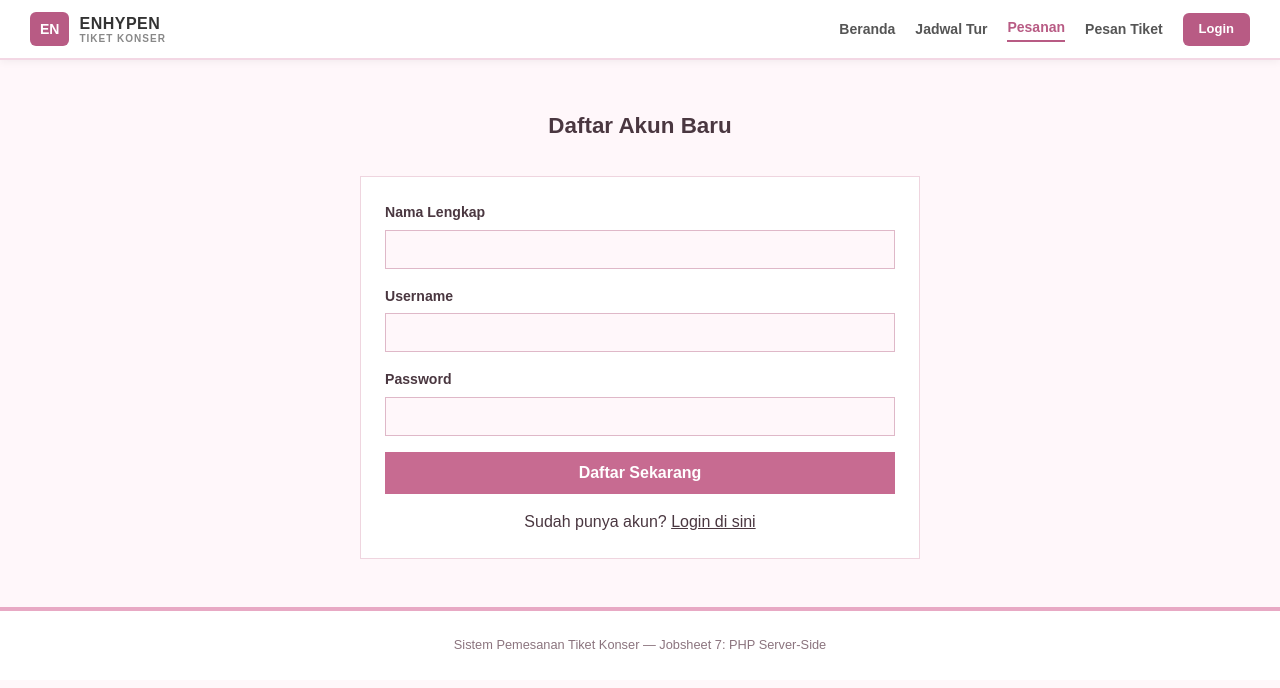
After one commit to pinkannanda/pemrogramanweb2026, a PHP site: page /auth/register.php in a window 1280 px wide. The commit adds this page. Shown: the top 688 px of the page. Run offline with PHP 8.4, Linux system fonts and the light colour scheme; data that the repository does not hold is empty.

Commit message:
Jobsheet10

```diff
--- /dev/null
+++ b/enhypen-tiket/auth/register.php
@@ -0,0 +1,44 @@
+<?php
+session_start();
+require __DIR__ . '/../includes/functions.php';
+
+$flash = ambilFlash();
+$old   = ambilOldInput();
+
+$pageTitle = 'Registrasi Akun';
+include __DIR__ . '/../includes/header.php';
+?>
+
+<main class="container">
+  <section class="section">
+    <div class="section-head section-head-center">
+      <h2>Daftar Akun Baru</h2>
+    </div>
+
+    <?php if ($flash): ?>
+      <p class="flash flash-<?= h($flash['type']) ?>"><?= h($flash['pesan']) ?></p>
+    <?php endif; ?>
+
+    <form class="order-card" action="proses_register.php" method="post">
+      <div class="form-row">
+        <label for="nama">Nama Lengkap</label>
+        <input type="text" id="nama" name="nama" value="<?= h(old($old, 'nama')) ?>" required>
+      </div>
+
+      <div class="form-row">
+        <label for="username">Username</label>
+        <input type="text" id="username" name="username" value="<?= h(old($old, 'username')) ?>" required>
+      </div>
+
+      <div class="form-row">
+        <label for="password">Password</label>
+        <input type="password" id="password" name="password" required>
+      </div>
+
+      <button type="submit" class="btn btn-block">Daftar Sekarang</button>
+      <p style="margin-top: 15px; text-align: center;">Sudah punya akun? <a href="login.php">Login di sini</a></p>
+    </form>
+  </section>
+</main>
+
+<?php include __DIR__ . '/../includes/footer.php'; ?>
--- a/enhypen-tiket/includes/header.php
+++ b/enhypen-tiket/includes/header.php
@@ -1,51 +1,44 @@
 <?php
-/**
- * Header bersama untuk semua halaman.
- * Variabel yang BOLEH diisi oleh halaman pemanggil sebelum include ini:
- *   $pageTitle   (string) judul tab browser, opsional
- *   $activePage  (string) salah satu: 'home', 'jadwal', 'pesanan', 'pesan'
- *
- * $base dihitung OTOMATIS (tidak perlu diisi manual per halaman),
- * berdasarkan seberapa dalam file yang meng-include ini berada dari
- * folder proyek (induk dari folder includes/). Jadi header.php ini
- * bisa dipakai baik oleh index.php di root maupun oleh
- * jadwal/list.php atau pesanan/tambah.php tanpa diubah sama sekali.
- */
-
-$rootDir    = dirname(__DIR__); // folder proyek = induk dari includes/
-$currentDir = dirname($_SERVER['SCRIPT_FILENAME']);
-
-$relatif = str_replace('\\', '/', trim(str_replace(realpath($rootDir), '', realpath($currentDir)), '/\\'));
-$depth   = $relatif === '' ? 0 : substr_count($relatif, '/') + 1;
-$base    = str_repeat('../', $depth);
-
-$pageTitle  = $pageTitle ?? 'ENHYPEN Tickets';
-$activePage = $activePage ?? '';
+if (session_status() === PHP_SESSION_NONE) {
+    session_start();
+}
 ?>
 <!DOCTYPE html>
 <html lang="id">
 <head>
-<meta charset="UTF-8">
-<meta name="viewport" content="width=device-width, initial-scale=1.0">
-<title><?= h($pageTitle) ?> — ENHYPEN Tickets</title>
-<link rel="stylesheet" href="<?= $base ?>assets/css/style.css">
+    <meta charset="UTF-8">
+    <meta name="viewport" content="width=device-width, initial-scale=1.0">
+    <title>Pesan Tiket — ENHYPEN Tickets</title>
+    <link rel="stylesheet" href="/assets/css/style.css">
+    <link rel="stylesheet" href="../assets/css/style.css">
 </head>
 <body>
+    <header style="background: #ffffff; border-bottom: 2px solid #f3d7e4; padding: 12px 30px; display: flex; align-items: center; justify-content: space-between; box-shadow: 0 2px 8px rgba(0,0,0,0.05); font-family: sans-serif;">
+        <!-- Logo ENHYPEN -->
+        <div style="display: flex; align-items: center; gap: 10px;">
+            <span style="background: #b85b84; color: #ffffff; font-weight: bold; padding: 6px 10px; border-radius: 6px; font-size: 14px; display: inline-block;">EN</span>
+            <div style="display: flex; flex-direction: column; line-height: 1.2;">
+                <strong style="color: #333333; font-size: 16px; letter-spacing: 0.5px;">ENHYPEN</strong>
+                <small style="color: #888888; font-size: 10px; font-weight: 600; letter-spacing: 1px;">TIKET KONSER</small>
+            </div>
+        </div>
 
-<header class="site-header">
-  <div class="nav-bar">
-    <a href="<?= $base ?>index.php" class="brand">
-      <span class="brand-badge">EN</span>
-      <span class="brand-text">ENHYPEN<small>tiket konser</small></span>
-    </a>
-    <button type="button" class="nav-toggle" aria-label="Buka menu" aria-expanded="false"><span></span></button>
-    <nav class="main-nav">
-      <ul>
-        <li><a href="<?= $base ?>index.php" class="<?= $activePage === 'home' ? 'active' : '' ?>">Beranda</a></li>
-        <li><a href="<?= $base ?>jadwal/list.php" class="<?= $activePage === 'jadwal' ? 'active' : '' ?>">Jadwal Tur</a></li>
-        <li><a href="<?= $base ?>pesanan/list.php" class="<?= $activePage === 'pesanan' ? 'active' : '' ?>">Pesanan</a></li>
-        <li><a href="<?= $base ?>pesanan/tambah.php" class="<?= $activePage === 'pesan' ? 'active' : '' ?>">Pesan Tiket</a></li>
-      </ul>
-    </nav>
-  </div>
-</header>
+        <!-- Menu Navigasi & User Info -->
+        <nav style="display: flex; align-items: center; gap: 20px;">
+            <a href="/" style="text-decoration: none; color: #555555; font-weight: 600; font-size: 14px; transition: color 0.2s;">Beranda</a>
+            <a href="/jadwal/list.php" style="text-decoration: none; color: #555555; font-weight: 600; font-size: 14px; transition: color 0.2s;">Jadwal Tur</a>
+            <a href="/pesanan/list.php" style="text-decoration: none; color: #b85b84; font-weight: 700; font-size: 14px; border-bottom: 2px solid #b85b84; padding-bottom: 2px;">Pesanan</a>
+            <a href="/pesanan/tambah.php" style="text-decoration: none; color: #555555; font-weight: 600; font-size: 14px; transition: color 0.2s;">Pesan Tiket</a>
+
+            <?php if (isset($_SESSION['user_id'])): ?>
+                <div style="display: flex; align-items: center; gap: 12px; margin-left: 15px; padding-left: 15px; border-left: 1px solid #e0e0e0;">
+                    <span style="background: #fdf0f5; color: #b85b84; font-weight: 700; font-size: 13px; padding: 6px 12px; border-radius: 20px; border: 1px solid #f3d7e4;">
+                        Hi, <?= htmlspecialchars($_SESSION['nama'] ?? $_SESSION['username']) ?>
+                    </span>
+                    <a href="/auth/logout.php" style="text-decoration: none; color: #dc3545; font-weight: 700; font-size: 13px; background: #fff0f0; padding: 6px 12px; border-radius: 6px; border: 1px solid #f8d7da; transition: all 0.2s;">Logout</a>
+                </div>
+            <?php else: ?>
+                <a href="/auth/login.php" style="text-decoration: none; color: #ffffff; background: #b85b84; font-weight: 600; font-size: 13px; padding: 6px 16px; border-radius: 6px;">Login</a>
+            <?php endif; ?>
+        </nav>
+    </header>
--- a/enhypen-tiket/pesanan/edit.php
+++ b/enhypen-tiket/pesanan/edit.php
@@ -1,5 +1,5 @@
 <?php
-session_start();
+require __DIR__ . '/../includes/auth.php';
 require __DIR__ . '/../includes/koneksi.php';
 require __DIR__ . '/../includes/functions.php';
 
--- a/enhypen-tiket/pesanan/hapus.php
+++ b/enhypen-tiket/pesanan/hapus.php
@@ -1,5 +1,5 @@
 <?php
-session_start();
+require __DIR__ . '/../includes/auth.php';
 require __DIR__ . '/../includes/koneksi.php';
 
 if ($_SERVER['REQUEST_METHOD'] !== 'POST') {
--- a/enhypen-tiket/pesanan/list.php
+++ b/enhypen-tiket/pesanan/list.php
@@ -1,5 +1,5 @@
 <?php
-session_start();
+require __DIR__ . '/../includes/auth.php';
 require __DIR__ . '/../includes/koneksi.php';
 require __DIR__ . '/../includes/functions.php';
 
--- a/enhypen-tiket/pesanan/proses_edit.php
+++ b/enhypen-tiket/pesanan/proses_edit.php
@@ -1,5 +1,5 @@
 <?php
-session_start();
+require __DIR__ . '/../includes/auth.php';
 require __DIR__ . '/../includes/koneksi.php';
 require __DIR__ . '/../includes/functions.php';
 
--- a/enhypen-tiket/pesanan/tambah.php
+++ b/enhypen-tiket/pesanan/tambah.php
@@ -1,5 +1,5 @@
 <?php
-session_start();
+require __DIR__ . '/../includes/auth.php';
 require __DIR__ . '/../includes/functions.php';
 
 $flash = ambilFlash();
```
Also changed, not shown: enhypen-tiket/auth/login.php (added, +39 -0 lines), enhypen-tiket/auth/logout.php (added, +28 -0 lines), enhypen-tiket/auth/proses_login.php (added, +46 -0 lines), enhypen-tiket/auth/proses_register.php (added, +48 -0 lines), enhypen-tiket/includes/auth.php (added, +14 -0 lines), enhypen-tiket/pesanan/proses_tambah.php (+1 -6 lines).
